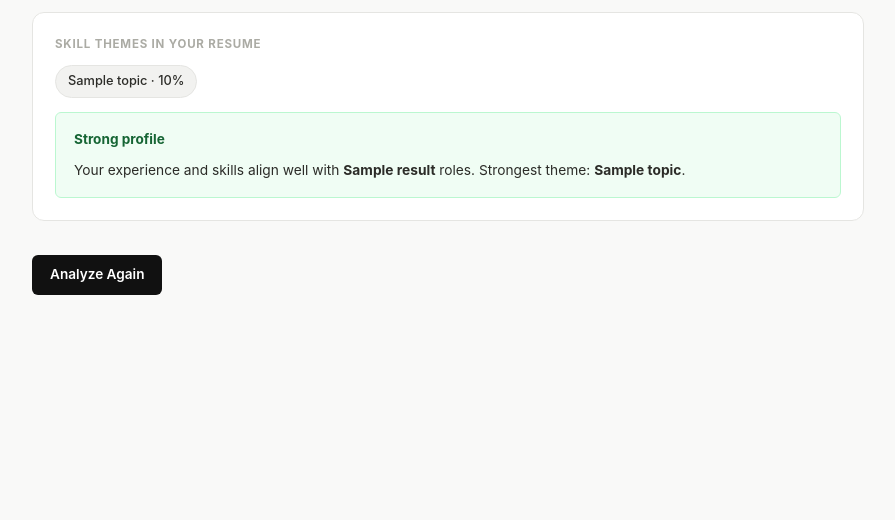
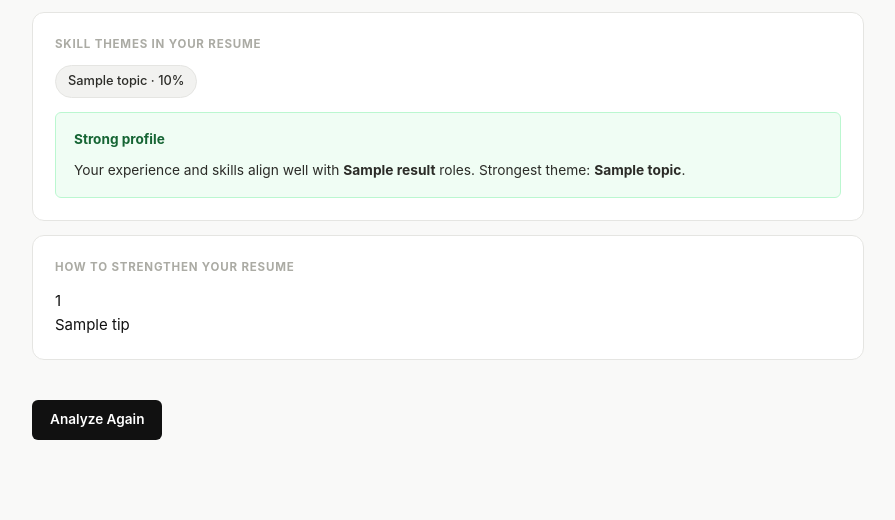
Before and after one commit to BuRhAn5352/Talent_intelligence_platform, a FastAPI app: template app/templates/candidate_result.html in a window 1280 px wide. Shown: the part 511-1031 px from the top of the page, without its empty margins (192-1087 px from the left). Before the commit the page ends 806 px from the top, so only its background shows below. Run offline with FastAPI, Linux system fonts and the light colour scheme; the template is opened without the code that fills it: most values are stand-ins (such as "Sample title", 1, 10 or a date in 2020); parts of the project's set-up code (start-up, migrations or seed data) failed here and were passed over.

Commit message:
Enhance candidate result template with suggestions
Added suggestions section to enhance resume guidance.

```diff
--- a/app/templates/candidate_result.html
+++ b/app/templates/candidate_result.html
@@ -98,6 +98,20 @@
         </div>
         {% endif %}
 
+        {% if result.suggestions %}
+        <div class="topics-section" style="margin-bottom: 20px;">
+            <h3>How to strengthen your resume</h3>
+            <div class="suggestions-list">
+                {% for tip in result.suggestions %}
+                <div class="suggestion-item">
+                    <span class="suggestion-num">{{ loop.index }}</span>
+                    <p>{{ tip }}</p>
+                </div>
+                {% endfor %}
+            </div>
+        </div>
+        {% endif %}
+
         <a href="/candidate" class="btn">Analyze Again</a>
     </div>
 </body>
```
